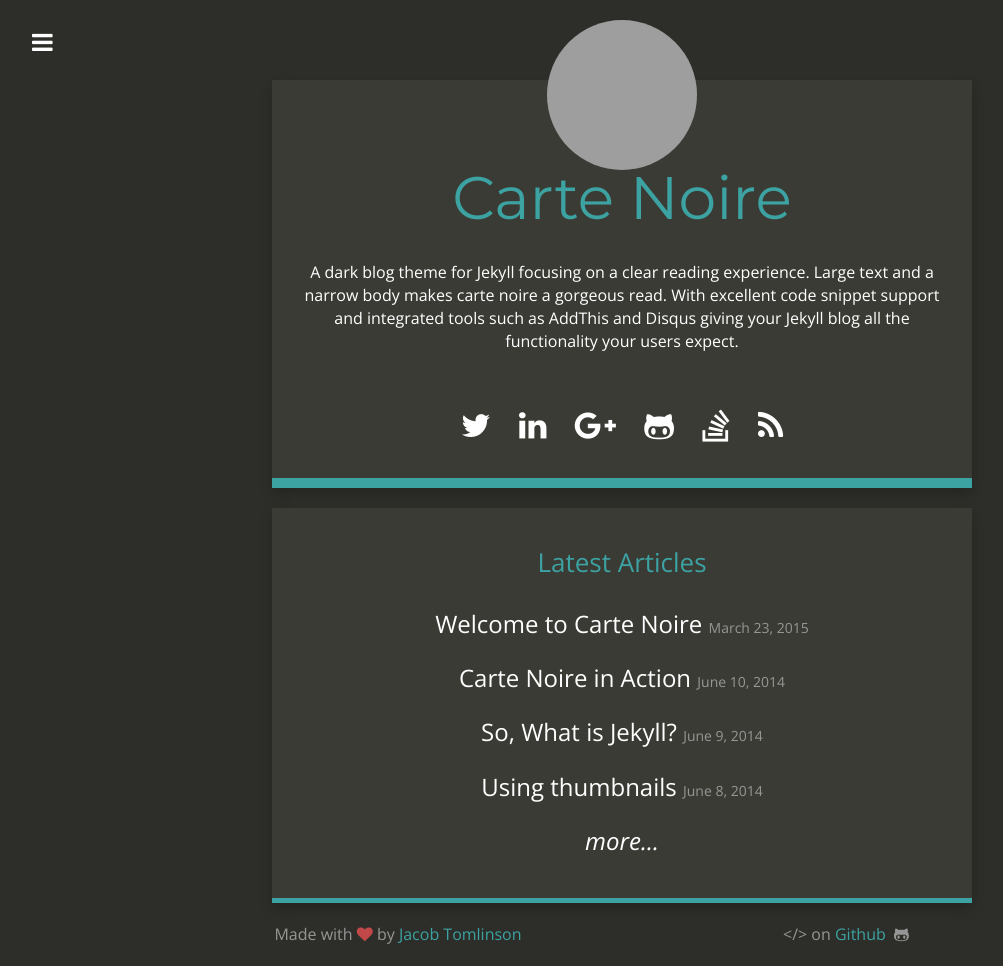
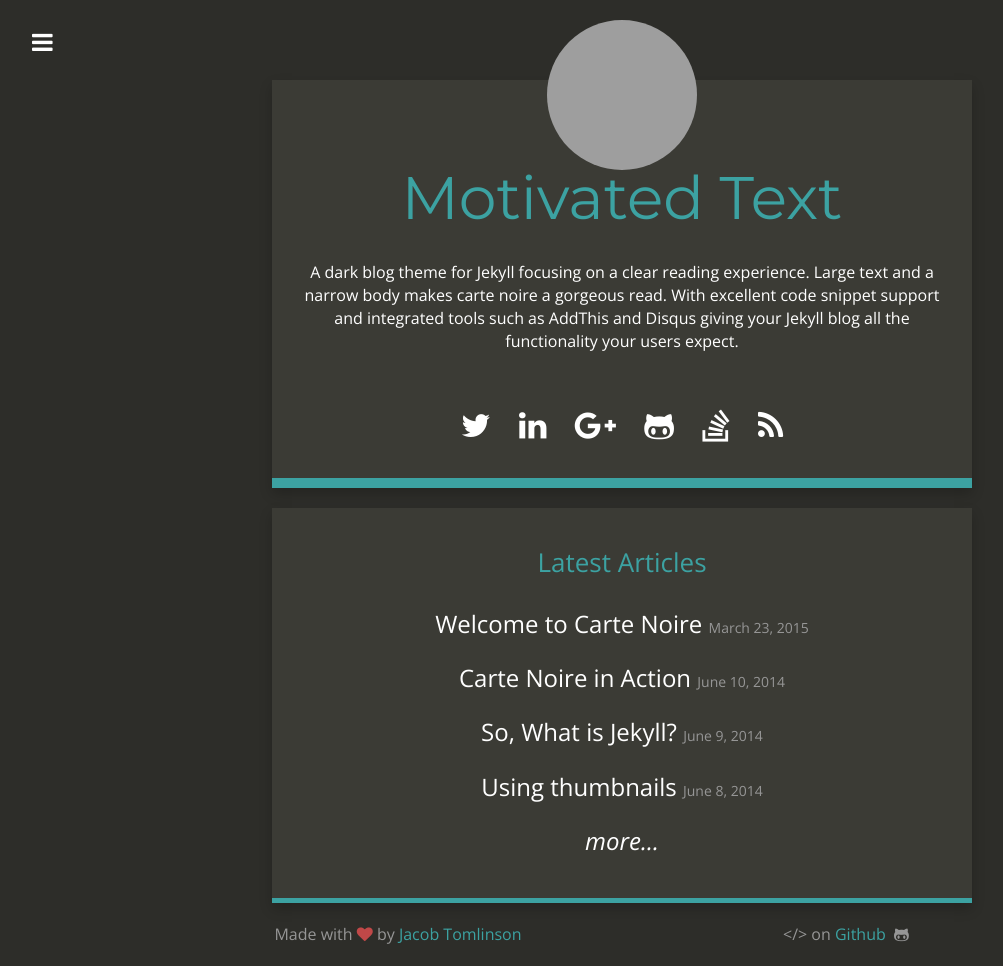
Before and after one commit to pawpoise/pawpoise.github.io, a Jekyll site: the page built from index.html, in a window 1280 px wide. Shown: the whole page, without its empty margins (18-1021 px from the left). Built offline with Jekyll 4.4.1, drawn with Linux system fonts in a browser that asks for light colours; nearby versions of some CDN libraries; part of the change alters nothing that is shown; grey boxes are pictures that could not be loaded.

Commit message:
Update _config.yml

```diff
--- a/_config.yml
+++ b/_config.yml
@@ -1,5 +1,5 @@
 # Site settings
-title: "Carte Noire"
+title: "Motivated Text"
 email: jacob@jacobtomlinson.co.uk
 description: "A dark blog theme for Jekyll."
 baseurl: ""
@@ -13,8 +13,8 @@ addthis_id: ra-513c6fa83da6ec67
 post_limit: 5
 
 # Social usernames/URLs
-twitter_username: _jacobtomlinson
-github_username:  jacobtomlinson
+twitter_username: pawpoise
+github_username:  pawpoise
 instagram_username:
 reddit_username:
 linkedin_link: http://carte-noire.jacobtomlinson.co.uk/
```
